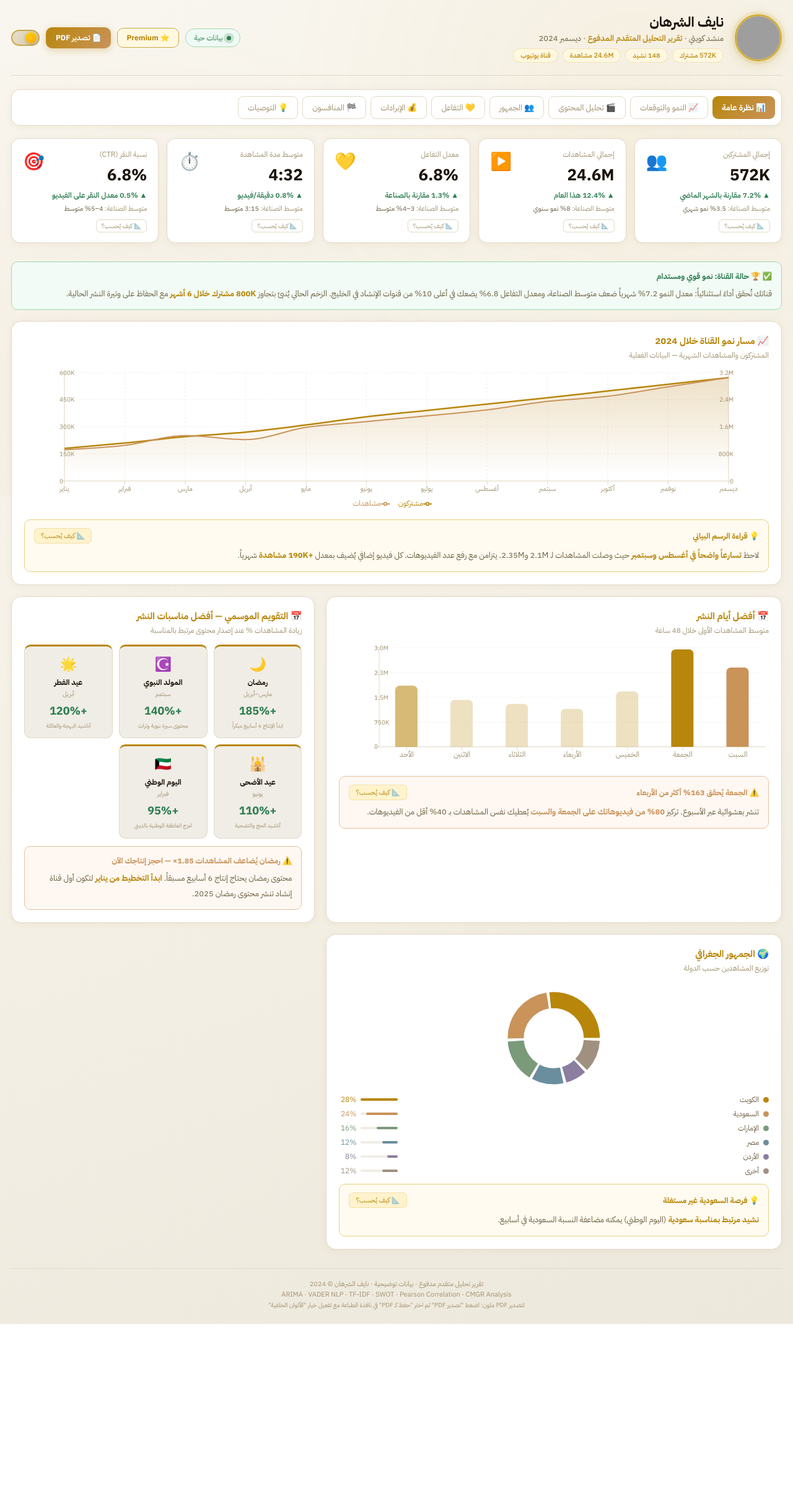
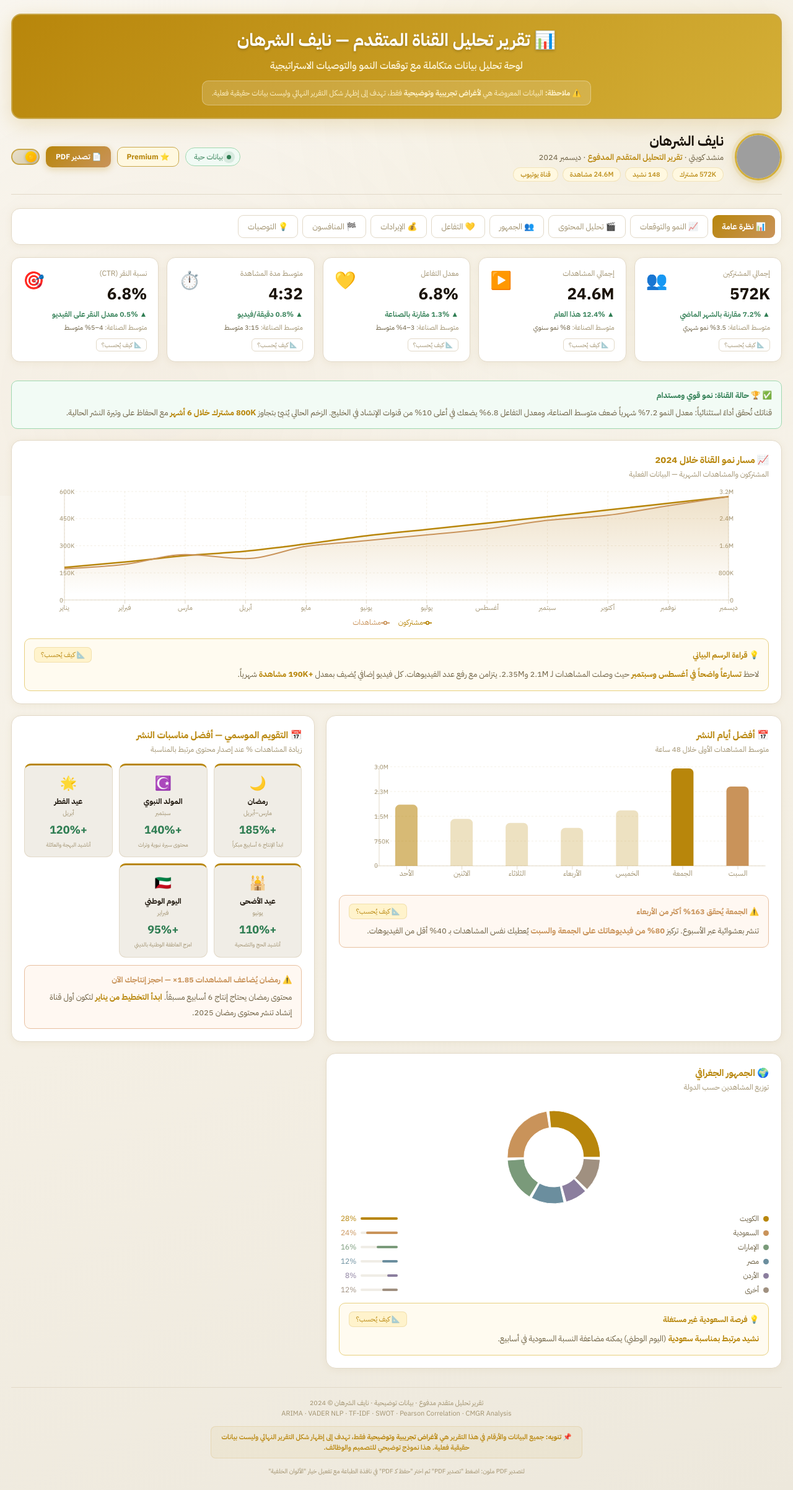
Before and after one commit to Brahim2007/Data-Analysis, a React (Create React App) app: page / in a window 1280 px wide. Shown: the whole page at 62% size. Before the commit the page ends 2136 px from the top, so only its background shows below. Built offline with nearby package versions, Linux system fonts and the light colour scheme; grey boxes are pictures that could not be loaded.

Commit message:
Add prominent title banner and data disclaimer for demo purposes

```diff
--- a/src/nayef_dashboard_v3.jsx
+++ b/src/nayef_dashboard_v3.jsx
@@ -469,7 +469,41 @@ export default function NayefDashboard() {
         }}/>
       )}
 
-      <div style={{ maxWidth:1440, margin:"0 auto", padding:"22px 18px", position:"relative", zIndex:1 }}>
+       <div style={{ maxWidth:1440, margin:"0 auto", padding:"22px 18px", position:"relative", zIndex:1 }}>
+
+        {/* ════════════════ TITLE BANNER ════════════════ */}
+        <div style={{
+          background:dark?"linear-gradient(135deg,#1A1A3A,#2A2550)":"linear-gradient(135deg,#B8860B,#D4AF37)",
+          borderRadius:16, padding:"20px 25px", marginBottom:22,
+          border:`2px solid ${T.borderAccent}`,
+          boxShadow:`0 8px 32px ${dark?"rgba(212,175,55,0.15)":"rgba(184,134,11,0.2)"}`,
+          textAlign:"center", direction:"rtl",
+        }}>
+          <h1 style={{
+            fontSize:28, fontWeight:800, color:dark?"#F0E8D0":"#FFFFFF",
+            fontFamily:"'IBM Plex Sans Arabic',sans-serif", marginBottom:8,
+            textShadow:"0 2px 4px rgba(0,0,0,0.2)",
+          }}>📊 تقرير تحليل القناة المتقدم — نايف الشرهان</h1>
+          <p style={{
+            fontSize:16, color:dark?"#E8D080":"#FFF8E0",
+            fontFamily:"'IBM Plex Sans Arabic',sans-serif", fontWeight:500,
+            marginBottom:12,
+          }}>لوحة تحليل بيانات متكاملة مع توقعات النمو والتوصيات الاستراتيجية</p>
+          <div style={{
+            background:dark?"rgba(0,0,0,0.3)":"rgba(255,255,255,0.15)",
+            borderRadius:10, padding:"10px 15px", display:"inline-block",
+            border:`1px solid ${dark?"rgba(212,175,55,0.3)":"rgba(255,255,255,0.3)"}`,
+          }}>
+            <p style={{
+              fontSize:12, color:dark?"#C9935A":"#FFF3CC",
+              fontFamily:"'IBM Plex Sans Arabic',sans-serif", fontWeight:400,
+              margin:0,
+            }}>
+              ⚠️ <strong>ملاحظة:</strong> البيانات المعروضة هي <strong>لأغراض تجريبية وتوضيحية</strong> فقط،
+              تهدف إلى إظهار شكل التقرير النهائي وليست بيانات حقيقية فعلية.
+            </p>
+          </div>
+        </div>
 
         {/* ════════════════ HEADER ════════════════ */}
         <div style={{
@@ -1594,6 +1628,16 @@ export default function NayefDashboard() {
           تقرير تحليل متقدم مدفوع · بيانات توضيحية · نايف الشرهان © 2024
           <br/>ARIMA · VADER NLP · TF-IDF · SWOT · Pearson Correlation · CMGR Analysis
           <br/>
+          <div style={{
+            background:dark?"rgba(184,134,11,0.08)":"rgba(184,134,11,0.05)",
+            borderRadius:8, padding:"8px 12px", margin:"12px auto", maxWidth:600,
+            border:`1px solid ${dark?"rgba(184,134,11,0.2)":"rgba(184,134,11,0.15)"}`,
+          }}>
+            <p style={{ color:T.gold, fontSize:11, fontFamily:"'IBM Plex Sans Arabic',sans-serif", fontWeight:600, margin:0 }}>
+              📌 <strong>تنويه:</strong> جميع البيانات والأرقام في هذا التقرير هي <strong>لأغراض تجريبية وتوضيحية</strong> فقط،
+              تهدف إلى إظهار شكل التقرير النهائي وليست بيانات حقيقية فعلية. هذا نموذج توضيحي للتصميم والوظائف.
+            </p>
+          </div>
           <span className="no-print" style={{ color:T.textMuted, fontSize:10 }}>
             لتصدير PDF ملون: اضغط "تصدير PDF" ثم اختر "حفظ كـ PDF" في نافذة الطباعة مع تفعيل خيار "الألوان الخلفية"
           </span>
```
